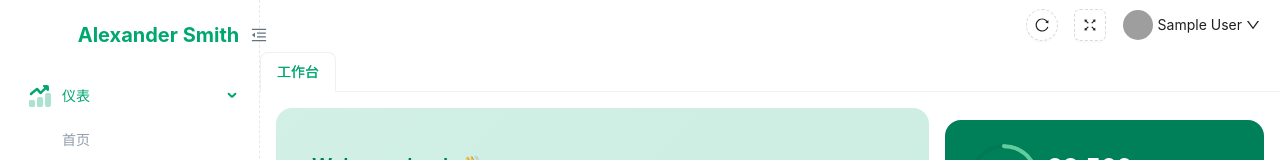
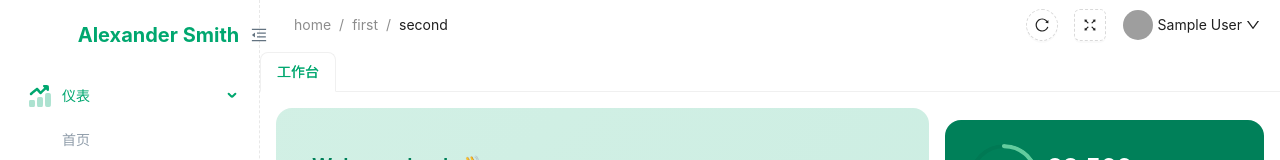
Before and after one commit to zeyuanHong0/react_management, a React (Vite) app: page /dashboard/workbench in a window 1280 px wide. Shown: the top 160 px of the page. Built offline with nearby package versions, Linux system fonts and the light colour scheme; sample sign-in values are in the browser's storage; grey boxes are pictures that could not be loaded; some icons are missing.

Commit message:
初步封装bread-crumb组件

```diff
--- /dev/null
+++ b/src/pages/layout/tabbar/_common/bread-crumb/index.tsx
@@ -0,0 +1,50 @@
+import { Breadcrumb } from "antd";
+import { useEffect, useState } from "react";
+import { useMatches, Link } from "react-router-dom";
+
+import { Iconify } from "@/components/Icon";
+
+const BreadCrumb = () => {
+  const items = [
+    {
+      path: "/index",
+      title: "home",
+    },
+    {
+      path: "/first",
+      title: "first",
+      children: [
+        {
+          path: "/general",
+          title: "General",
+        },
+        {
+          path: "/layout",
+          title: "Layout",
+        },
+        {
+          path: "/navigation",
+          title: "Navigation",
+        },
+      ],
+    },
+    {
+      path: "/second",
+      title: "second",
+    },
+  ];
+
+  function itemRender(currentRoute, params, items, paths) {
+    const isLast = currentRoute?.path === items[items.length - 1]?.path;
+
+    return isLast ? (
+      <span>{currentRoute.title}</span>
+    ) : (
+      <Link to={`/${paths.join("/")}`}>{currentRoute.title}</Link>
+    );
+  }
+
+  return <Breadcrumb itemRender={itemRender} items={items} />;
+};
+
+export default BreadCrumb;
--- a/src/pages/layout/tabbar/index.tsx
+++ b/src/pages/layout/tabbar/index.tsx
@@ -5,12 +5,14 @@ import {
   ReloadOutlined,
   DownOutlined,
 } from "@ant-design/icons";
-import { Avatar, Button, Dropdown, notification } from "antd";
+import { Avatar, Button, Dropdown, notification, Breadcrumb } from "antd";
 import type { MenuProps } from "antd";
 import { useNavigate } from "react-router-dom";
 
 import useSettingStore from "@/store/settingStore.ts";
 import useStore from "@/store";
+
+import BreadCrumb from "./_common/bread-crumb";
 
 const Tabbar = () => {
   const navigate = useNavigate();
@@ -60,7 +62,11 @@ const Tabbar = () => {
     <>
       {contextHolder}
       <div className="bg-[rgb(247, 245, 245)] box-border flex h-full w-full items-center justify-between pl-[10px] pr-[20px]">
-        <div></div>
+        <div className="ml-6">
+          <div className="hidden md:block">
+            <BreadCrumb />
+          </div>
+        </div>
         <div className="flex cursor-pointer gap-4">
           {/* 刷新 */}
           <Button
```
